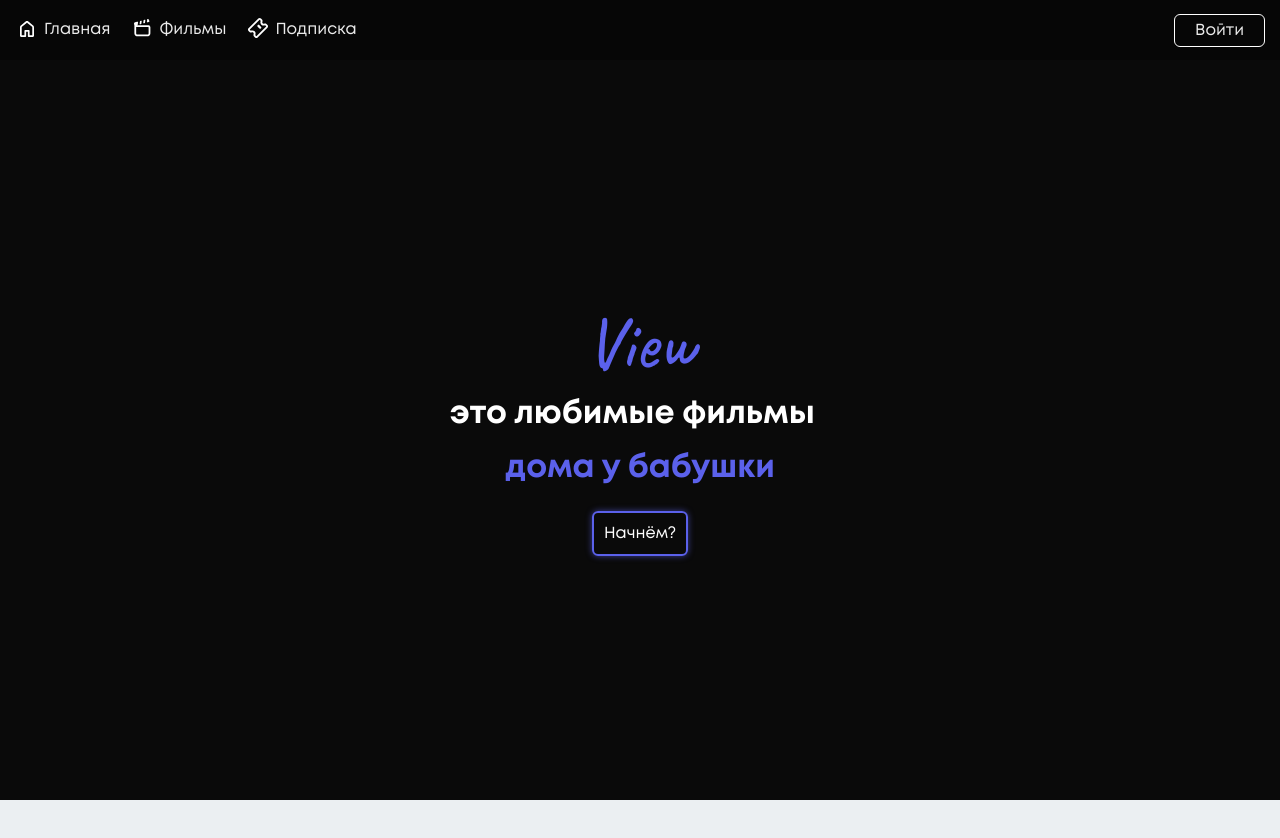
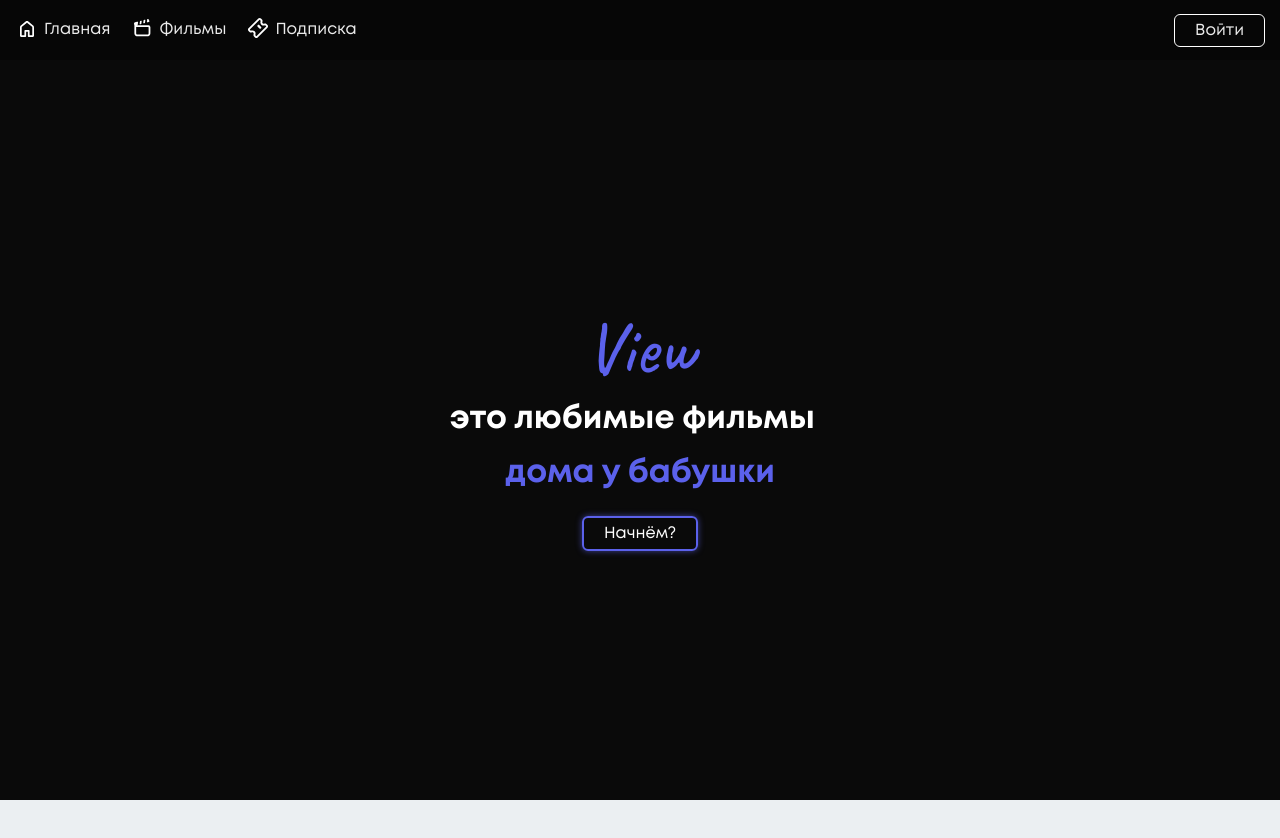
Before and after one commit to Attato/Nebo, a Next.js app: page / in a window 1280 px wide. Shown: the top 838 px of the page. Built offline with nearby package versions, Linux system fonts and the light colour scheme.

Commit message:
button style fixed

```diff
--- a/styles/index.module.scss
+++ b/styles/index.module.scss
@@ -94,7 +94,7 @@
 				align-items: center;
 				justify-content: center;
 				gap: 5px;
-				padding: 10px;
+				padding: 5px 20px;
 				border-radius: 6px;
 				font-size: 16px;
 				border: 2px solid #5b61eb;
@@ -105,6 +105,7 @@
 				&:hover {
 					box-shadow: 0 0 6px 0 rgba(91 97 235 / 100%);
 					transition: all 0.2s;
+					background-color: #5b61eb;
 				}
 			}
 		}
```
